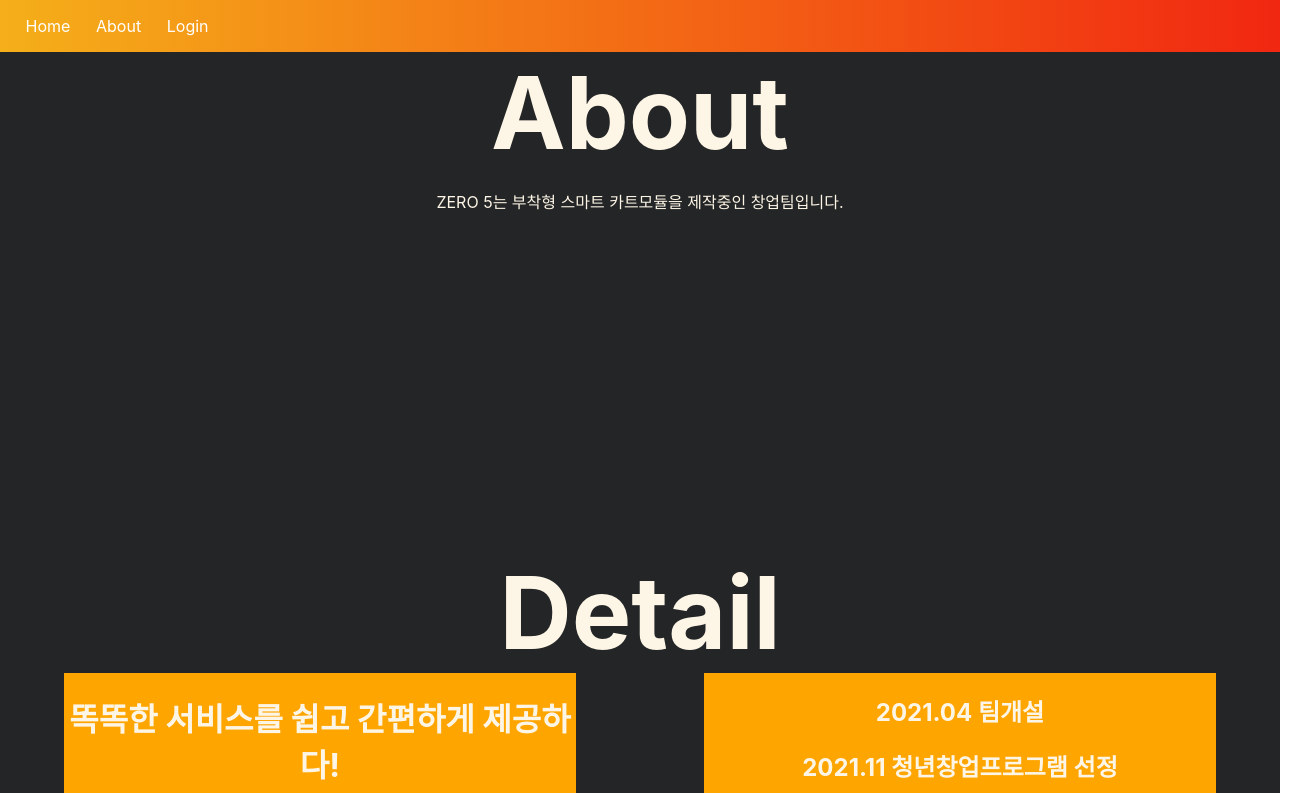
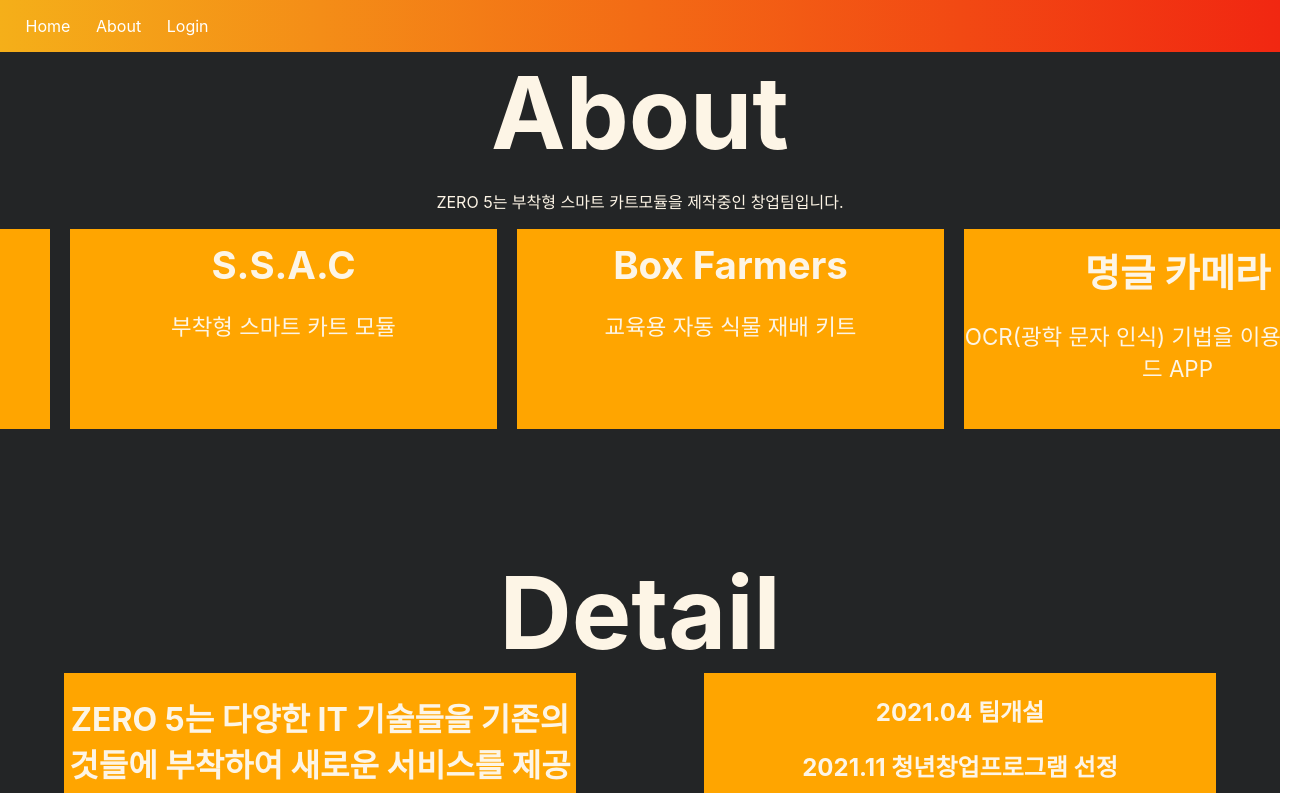
Before and after one commit to TylerKang-97/ZERO5, a React (Create React App) app: page /about in a window 1280 px wide. Shown: the top 793 px of the page, 1305 px wide, since content can reach past the window. Built offline with nearby package versions, Linux system fonts and the light colour scheme; no server answers.

Commit message:
About.js_Carousel적용_1130

```diff
--- a/package.json
+++ b/package.json
@@ -19,6 +19,8 @@
 		"react-dom": "^17.0.2",
 		"react-router-dom": "6.0.2",
 		"react-scripts": "^3.4.4",
+		"react-slick": "0.28.1",
+		"slick-carousel": "1.8.1",
 		"web-vitals": "^1.0.1"
 	},
 	"scripts": {
--- a/src/client/About.js
+++ b/src/client/About.js
@@ -1,12 +1,21 @@
 import React , { useEffect, useState} from "react";
 import { useLocation, Link } from "react-router-dom";
 import AboutInfo from "../info/AboutInfo";
+import Slider from "react-slick";
+import "slick-carousel/slick/slick.css";
+import "slick-carousel/slick/slick-theme.css";
 import '../css/About.css'
 
 const About = () => {
     const { pathname } = useLocation();
     console.log(pathname);
-
+    var settings = {
+        dots: false,
+        infinite: true,
+        speed: 500,
+        slidesToShow: 3,
+        slidesToScroll: 3
+      };
     return(
         <>
         <div className="about_background">
@@ -14,6 +23,37 @@ const About = () => {
             <h1 className="about_h1">About</h1>
             <p>ZERO 5는 부착형 스마트 카트모듈을 제작중인 창업팀입니다.</p>
             </Link>
+            <Slider {...settings}>
+
+                    <div className="about_carousel">
+                    <h3 className="about_carousel_h1">S.S.A.C</h3>
+                    <p className="about_carousel_p">부착형 스마트 카트 모듈</p>
+                    </div>
+
+                    <div className="about_carousel">
+                    <h3 className="about_carousel_h1">Box Farmers</h3>
+                    <p className="about_carousel_p">교육용 자동 식물 재배 키트</p>
+                    </div>
+
+                    <div className="about_carousel">
+                    <h3 className="about_carousel_h1">명글 카메라</h3>
+                    <p className="about_carousel_p">OCR(광학 문자 인식) 기법을 이용한 안드로이드 APP</p>
+                    </div>
+
+                    <div className="about_carousel">
+                    <h3 className="about_carousel_h1">Movie Salon</h3>
+                    <p className="about_carousel_p">영화 정보 웹페이지</p>
+                    </div>
+
+                    <div className="about_carousel">
+                    <h3>5</h3>
+                    </div>
+
+                    <div className="about_carousel">
+                    <h3>6</h3>
+                    </div>
+
+      </Slider>
         </div>
         {pathname === '/about' ? <AboutInfo /> : null }
         {/*
--- a/src/css/About.css
+++ b/src/css/About.css
@@ -37,3 +37,28 @@
 
     background: orange;
 }
+
+.about_carousel {
+    width: 10%;
+    height: 200px;
+    background: orange;
+}
+
+.about_carousel_h1 {
+    font-size: 2.4rem;
+    margin-top: 3%;
+    margin-bottom: 5%;
+}
+
+.about_carousel_p {
+    font-size: 1.4rem;
+    margin-top: 0;
+    margin-bottom: 0;
+}
+
+.slick-slide {
+    margin: 0 10px;
+  }
+.slick-list {
+    margin: 0 -10px;
+  }
--- a/src/info/AboutInfo.js
+++ b/src/info/AboutInfo.js
@@ -7,8 +7,9 @@ const AboutInfo = () => {
             <h1 className="about_h1">Detail</h1>
             <div className="about_container">
                 <div className="about_left_side">
-                    <h1>똑똑한 서비스를 쉽고 간편하게 제공하다!</h1>
-                    <h1>다양한 IT기술들을 기존에 것들에 부착하여 새로운 서비스를!</h1>
+                    <h1>ZERO 5는 다양한 IT 기술들을 기존의 것들에 부착하여 새로운 서비스를
+                        제공하는것을 목표로 하고 있습니다. </h1>
+
                 </div>
                 <div className="about_right_side">
                     <h2>2021.04 팀개설</h2>
```
Also changed, not shown: 2 other files (tests, documents, lock files or other folders).
